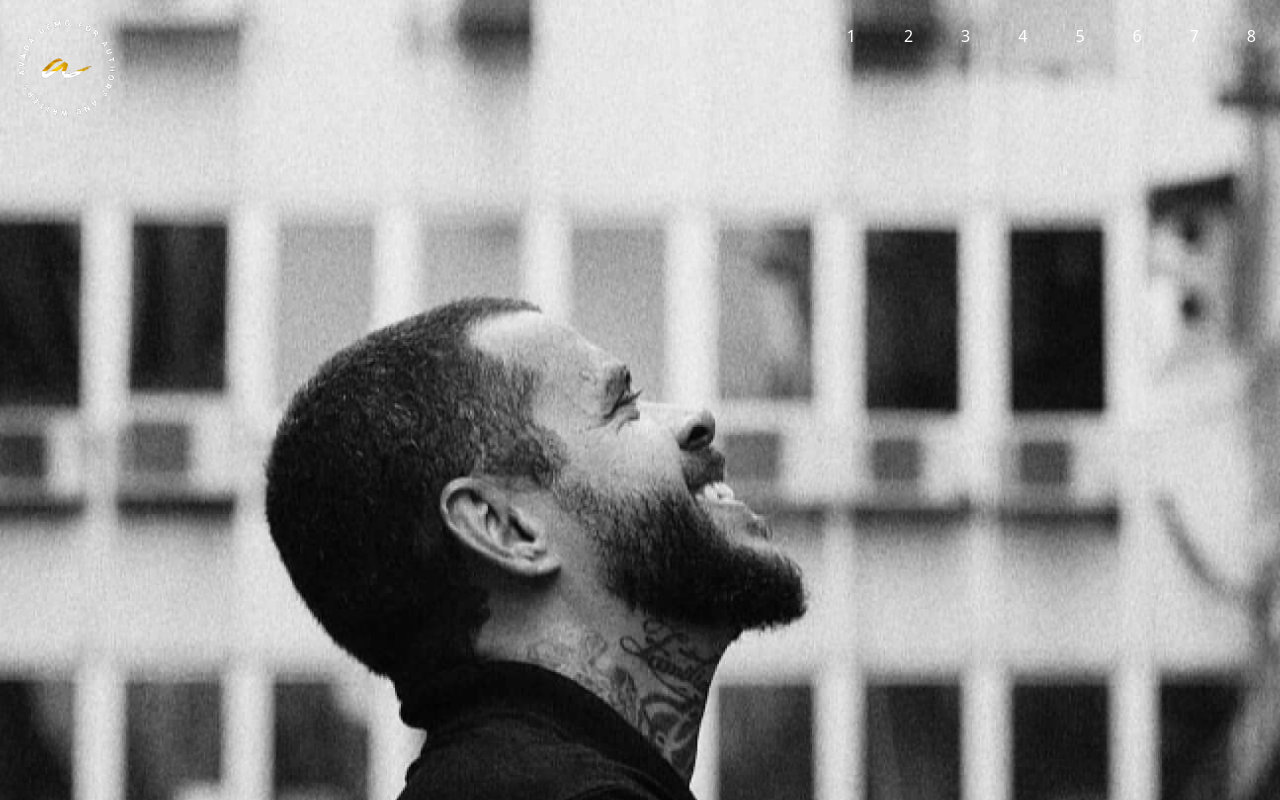
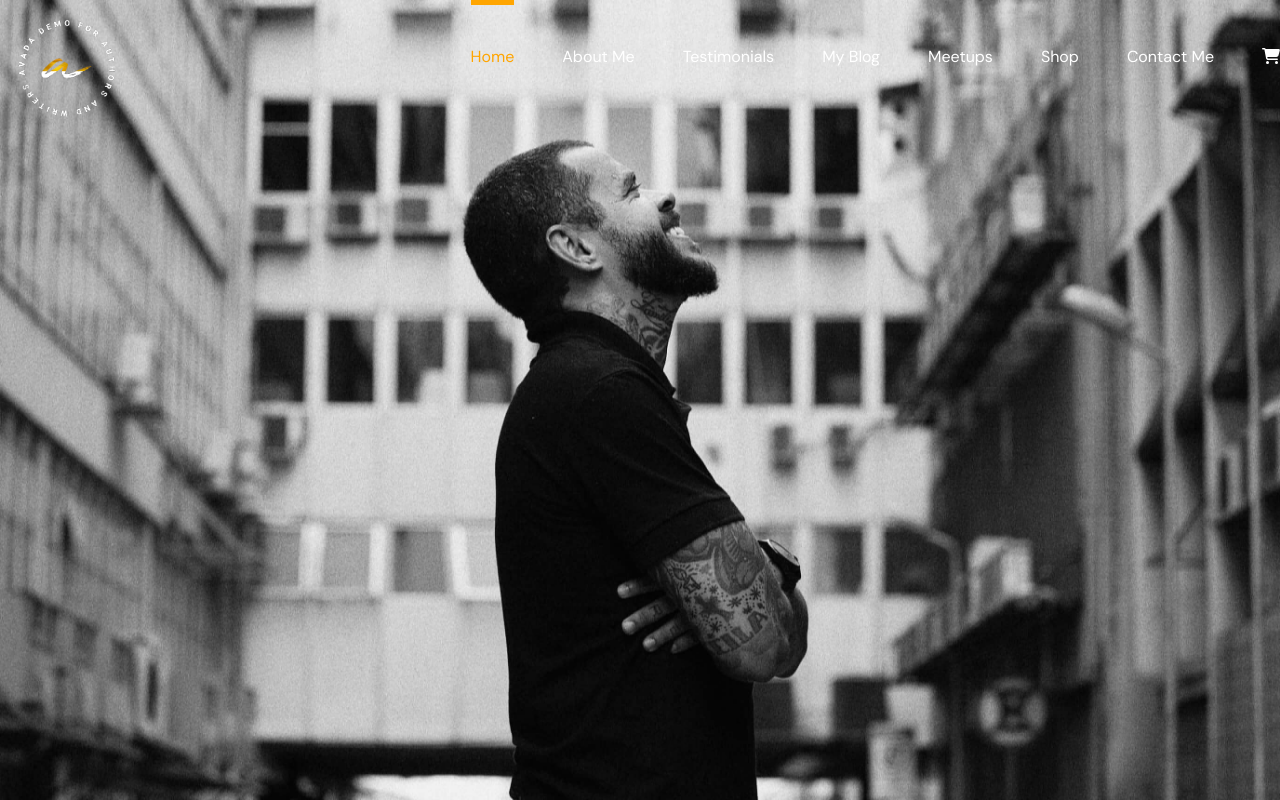
Before and after one commit to iLBigga/proj-html-vuejs, a Vue app: page / in a window 1280 px wide. Shown: the top 800 px of the page. Built offline with nearby package versions, Linux system fonts and the light colour scheme.

Commit message:
Creata struttura NavBar

```diff
--- a/package.json
+++ b/package.json
@@ -8,6 +8,9 @@
     "lint": "vue-cli-service lint"
   },
   "dependencies": {
+    "@fortawesome/fontawesome-svg-core": "^6.2.0",
+    "@fortawesome/free-solid-svg-icons": "^6.2.0",
+    "@fortawesome/vue-fontawesome": "^2.0.8",
     "bootstrap": "^5.2.1",
     "bootstrap-vue": "^2.22.0",
     "core-js": "^3.8.3",
--- a/src/components/HeaderComponent.vue
+++ b/src/components/HeaderComponent.vue
@@ -1,6 +1,6 @@
 <template>
     <header>
-        <NavBar :logo="logo"/>
+        <NavBar :logo="logo" :navBarLinks="navBarLinks"/>
     </header>
 </template>
 
@@ -9,6 +9,16 @@
 
 import NavBar from './HeaderSections/HeaderNavBar.vue'
 
+const navBarLinks = [
+                'Home',
+                'About Me',
+                'Testimonials',
+                'My Blog',
+                'Meetups',
+                'Shop',
+                'Contact Me',
+            ]
+
 export default {
     name: 'HeaderComponent',
     components: {
@@ -16,7 +26,8 @@ export default {
     },
     data() {
         return {
-            logo: require('../assets/images/author-logo-round-small.png')
+            logo: require('../assets/images/author-logo-round-small.png'),
+            navBarLinks: navBarLinks,
         }
     }
 }
@@ -25,4 +36,7 @@ export default {
 
 <style lang="scss">
     @import '../style/general.scss';
+    header {
+        font-family: 'DM Sans', sans-serif;
+    }
 </style>
--- a/src/components/HeaderSections/HeaderNavBar.vue
+++ b/src/components/HeaderSections/HeaderNavBar.vue
@@ -1,19 +1,20 @@
 <template>
   <div class="xl_container">
     <div class="d-flex justify-content-between">
+
+        <!-- LOGO -->
+
       <figure>
-                <img :src="logo" alt="">
+        <img :src="logo" alt="logo" />
       </figure>
-            <ul class="d-flex gap-5 p-4">
-                <li>1</li>
-                <li>2</li>
-                <li>3</li>
-                <li>4</li>
-                <li>5</li>
-                <li>6</li>
-                <li>7</li>
-                <li>8</li>
+
+      <!-- LISTA LINK -->
+
+      <ul class="d-flex gap-5 align-items-center">
+        <li v-for="(link, i) in navBarLinks" :key="i"><a href="#">{{ link }}</a></li>
+        <li><a href="#"><font-awesome-icon icon="fa-solid fa-cart-shopping" /></a></li>
       </ul>
+
     </div>
   </div>
 </template>
@@ -21,28 +22,45 @@
 
 <script>
 export default {
-    name: 'HeaderNavBar',
+  name: "HeaderNavBar",
   props: {
     logo: String,
-    }
-}
+    navBarLinks: Array,
+  },
+};
 </script>
 
 
 <style lang="scss" scoped>
-
 .xl_container {
   position: absolute;
   right: 0;
   left: 0;
   color: white;
-    }
 
   figure {
     width: 138px;
   }
 
-    ul{
+  ul {
     list-style: none;
+
+    li {
+      border-top: 5px solid transparent;
+      height: 100%;
+
+      a {
+        display: block;
+        text-decoration: none;
+        color: currentColor;
+        padding-top: 40px;
+      }
+
+      &:first-child {
+        border-top: 5px solid orange;
+        color: orange;
+      }
+    }
+  }
 }
 </style>
--- a/src/components/MainSections/MainJumbo.vue
+++ b/src/components/MainSections/MainJumbo.vue
@@ -23,7 +23,7 @@ export default {
         background-image: url('../../assets/images/hero-07-2x.jpg');
         background-size: cover;
         background-position: center;
-        height: 1700px;
+        height: 100vh;
     }
 
     .shop_disclamer {
--- a/src/main.js
+++ b/src/main.js
@@ -1,6 +1,12 @@
 import Vue from 'vue'
 import App from './App.vue'
 import { BootstrapVue, IconsPlugin } from 'bootstrap-vue'
+/* import the fontawesome core */
+import { library } from '@fortawesome/fontawesome-svg-core'
+/* import font awesome icon component */
+import { FontAwesomeIcon } from '@fortawesome/vue-fontawesome'
+/* import specific icons */
+import { faCartShopping } from '@fortawesome/free-solid-svg-icons'
 
 import 'bootstrap/dist/css/bootstrap.css'
 import 'bootstrap-vue/dist/bootstrap-vue.css'
@@ -8,6 +14,11 @@ import 'bootstrap-vue/dist/bootstrap-vue.css'
 Vue.config.productionTip = false
 Vue.use(BootstrapVue)
 Vue.use(IconsPlugin)
+/* add icons to the library */
+library.add(faCartShopping)
+/* add font awesome icon component */
+Vue.component('font-awesome-icon', FontAwesomeIcon)
+
 
 new Vue({
   render: h => h(App),
--- a/src/style/general.scss
+++ b/src/style/general.scss
@@ -1,5 +1,8 @@
+@import url('https://fonts.googleapis.com/css2?family=DM+Serif+Display:ital@0;1&display=swap');
+@import url('https://fonts.googleapis.com/css2?family=DM+Sans:wght@400;500;700&display=swap');
+
 .xl_container {
-    max-width: 1700px;
+    max-width: 2252px;
     margin: 0 auto;
 }
 
```
Also changed, not shown: src/style/variables.scss (added), 1 other file (tests, documents, lock files or other folders). Lines whose indentation alone changed are shown as unchanged.
